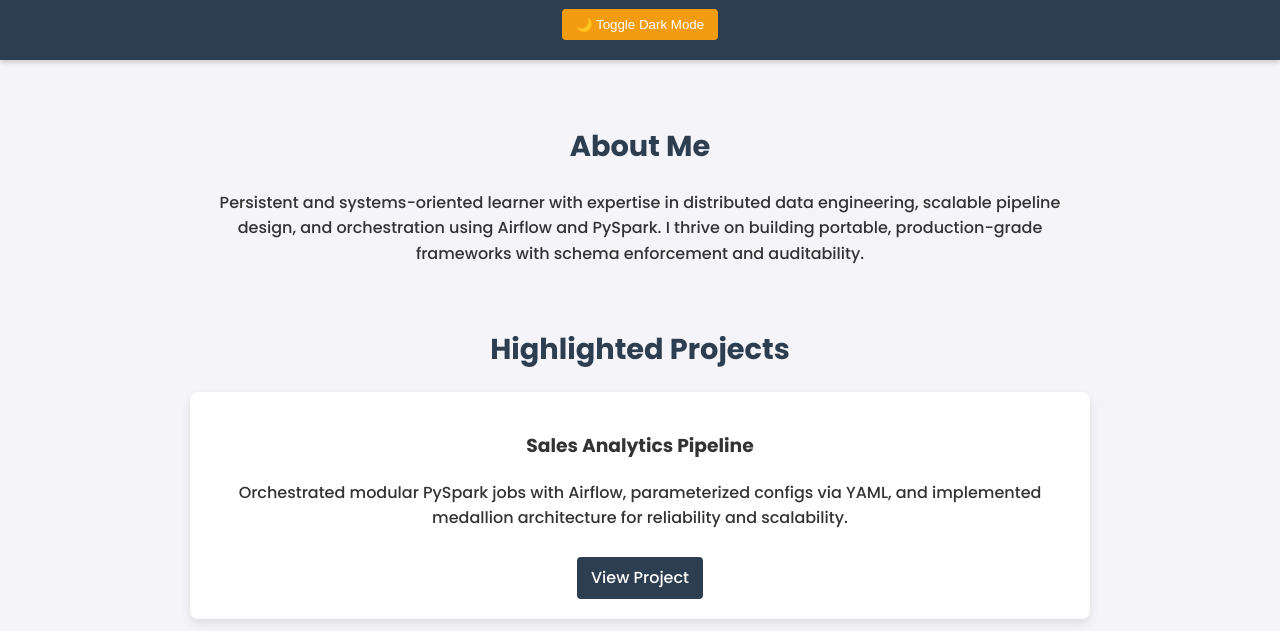
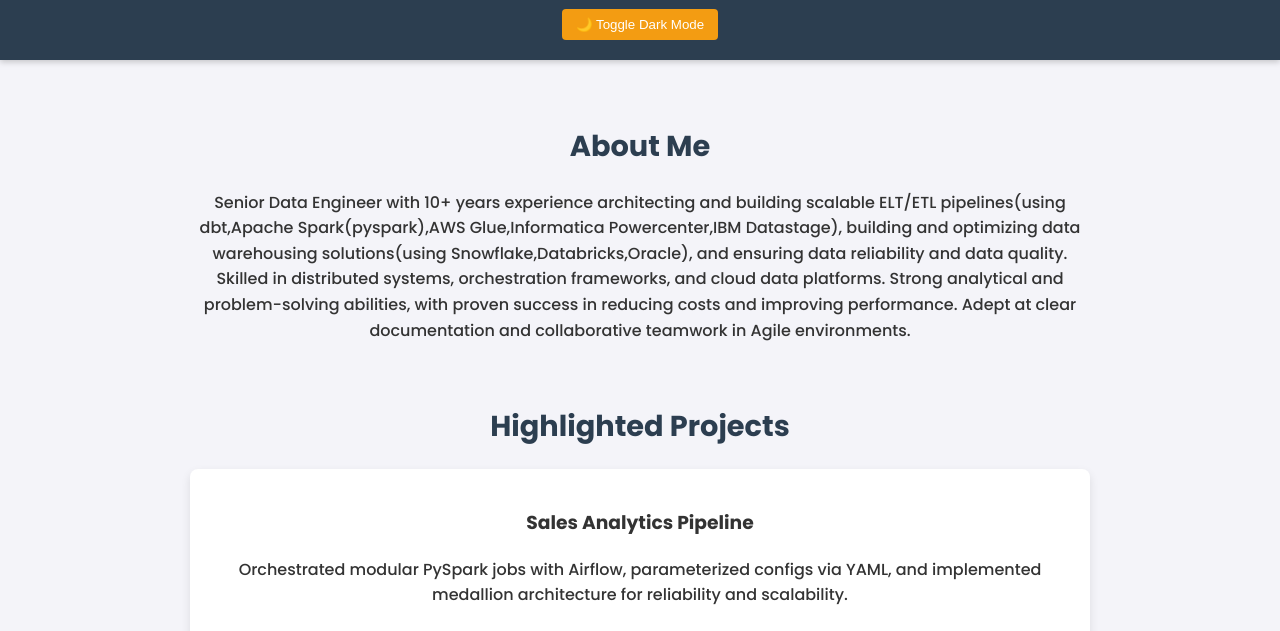
Before and after one commit to KaustavCorp/portfolio, a plain HTML site: page index.html in a window 1280 px wide. Shown: the part 133-764 px from the top of the page. Drawn offline with Linux system fonts and the light colour scheme.

Commit message:
Update index.html

```diff
--- a/index.html
+++ b/index.html
@@ -27,9 +27,7 @@
   <section id="about">
     <h2>About Me</h2>
     <p>
-      Persistent and systems-oriented learner with expertise in distributed data engineering,
-      scalable pipeline design, and orchestration using Airflow and PySpark.
-      I thrive on building portable, production-grade frameworks with schema enforcement and auditability.
+      Senior Data Engineer with 10+ years experience architecting and building scalable ELT/ETL pipelines(using dbt,Apache Spark(pyspark),AWS Glue,Informatica Powercenter,IBM Datastage), building and optimizing data warehousing solutions(using Snowflake,Databricks,Oracle), and ensuring data reliability and data quality. Skilled in distributed systems, orchestration frameworks, and cloud data platforms. Strong analytical and problem-solving abilities, with proven success in reducing costs and improving performance. Adept at clear documentation and collaborative teamwork in Agile environments.
     </p>
   </section>
 
```
